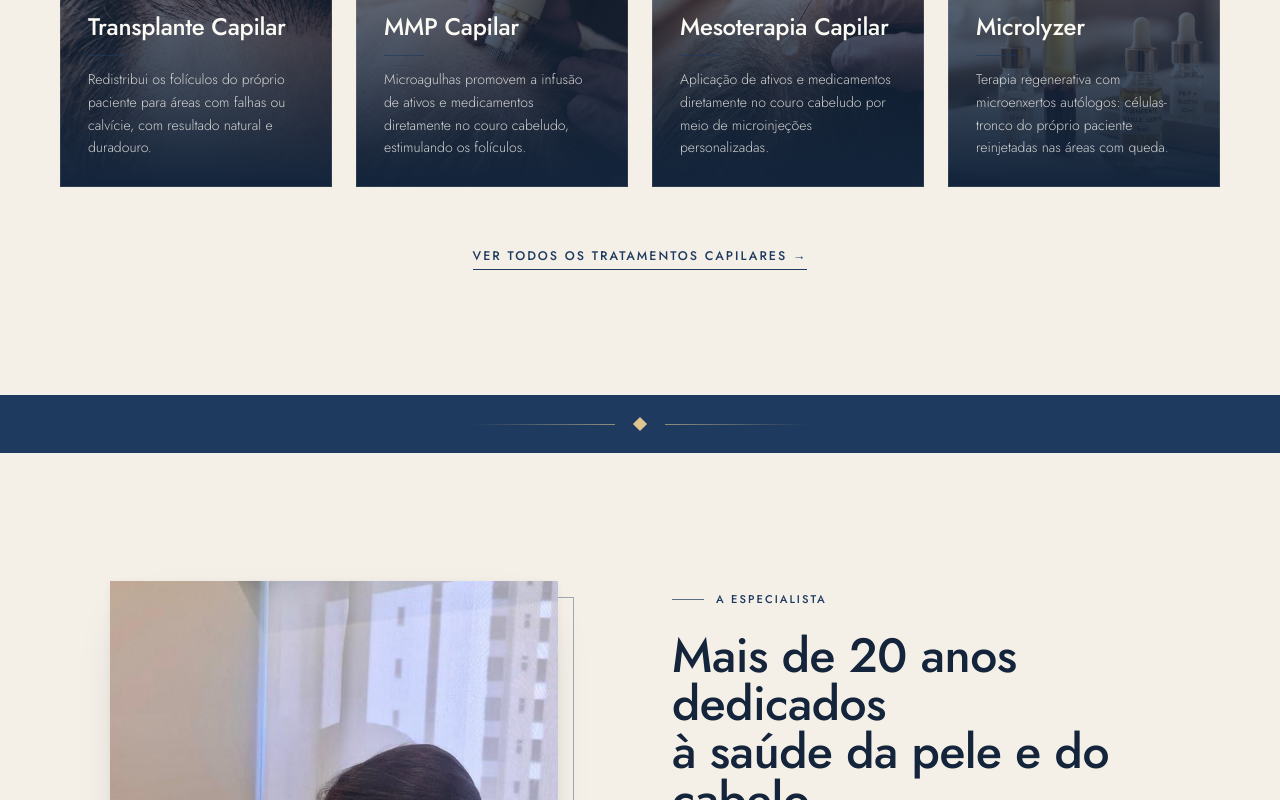
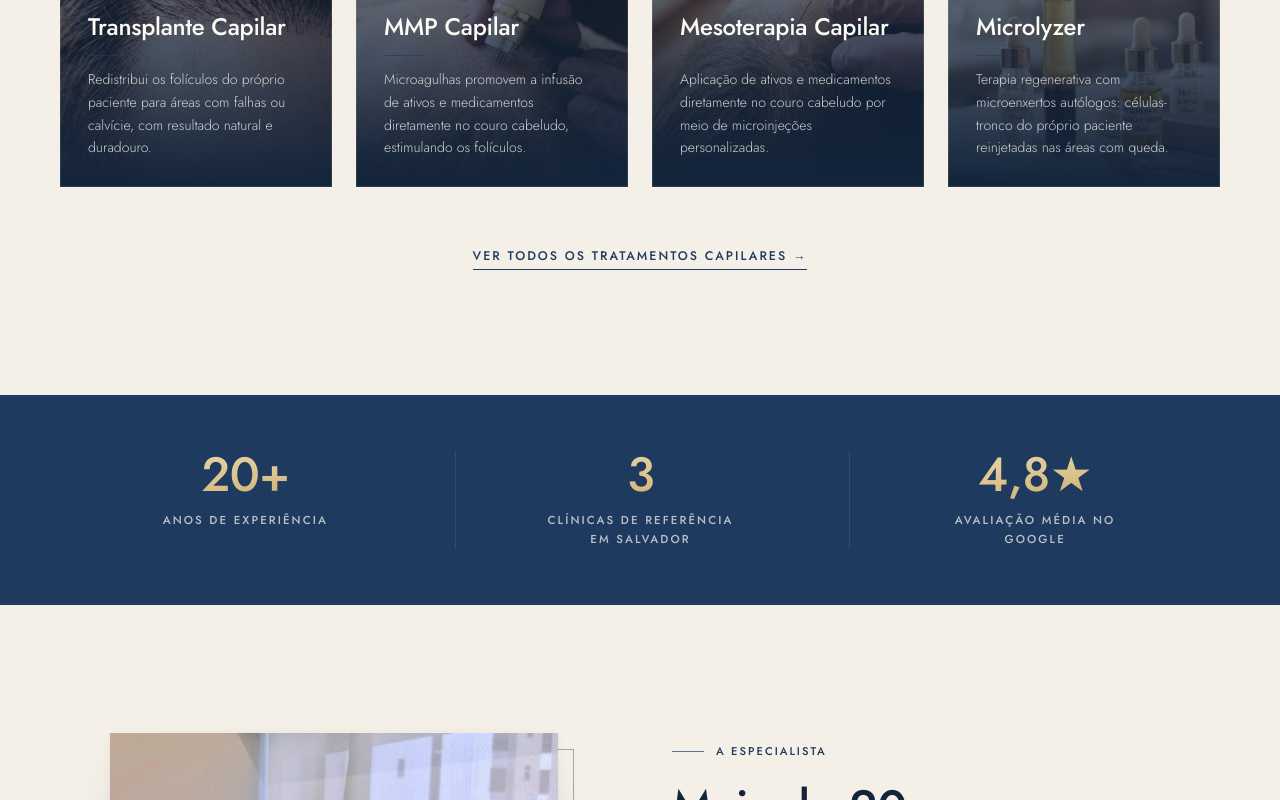
Before and after one commit to joaofcoutinho/dra-fernanda-soares, a Next.js app: page / in a window 1280 px wide. Shown: the part 2000-2800 px from the top of the page. Built offline with nearby package versions, Linux system fonts and the light colour scheme.

Commit message:
feat: métricas

```diff
--- a/components/ui.tsx
+++ b/components/ui.tsx
@@ -67,16 +67,28 @@ export function SectionDivider({ className = "" }: { className?: string }) {
   );
 }
 
+const bandStats = [
+  { value: "20+", label: "Anos de experiência" },
+  { value: "3", label: "Clínicas de referência em Salvador" },
+  { value: "4,8★", label: "Avaliação média no Google" },
+];
+
 export function SectionBand() {
   return (
-    <div className="bg-navy py-6">
-      <div className="container-site flex items-center justify-center gap-5">
-        <span className="h-px w-20 bg-gradient-to-r from-transparent to-champagne/60 sm:w-36" />
-        <span
-          className="block h-2.5 w-2.5 rotate-45 bg-champagne"
-          aria-hidden
-        />
-        <span className="h-px w-20 bg-gradient-to-l from-transparent to-champagne/60 sm:w-36" />
+    <div className="bg-navy py-12 sm:py-14">
+      <div className="container-site">
+        <dl className="grid grid-cols-1 gap-10 text-center sm:grid-cols-3 sm:gap-6 sm:divide-x sm:divide-ivory/10">
+          {bandStats.map((s) => (
+            <div key={s.label} className="px-4">
+              <dt className="display bg-gradient-to-br from-champagne-light via-champagne to-champagne-deep bg-clip-text text-4xl leading-none text-transparent sm:text-5xl">
+                {s.value}
+              </dt>
+              <dd className="mx-auto mt-3 max-w-[12rem] text-[0.72rem] font-medium uppercase leading-relaxed tracking-luxe text-ivory/70">
+                {s.label}
+              </dd>
+            </div>
+          ))}
+        </dl>
       </div>
     </div>
   );
```
